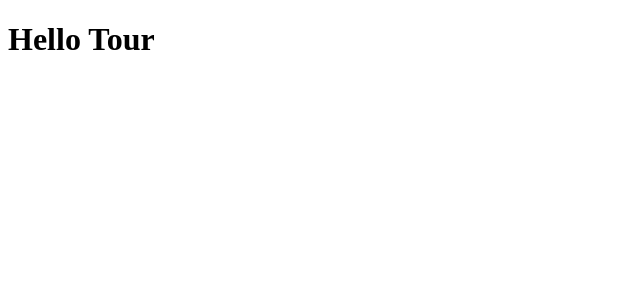
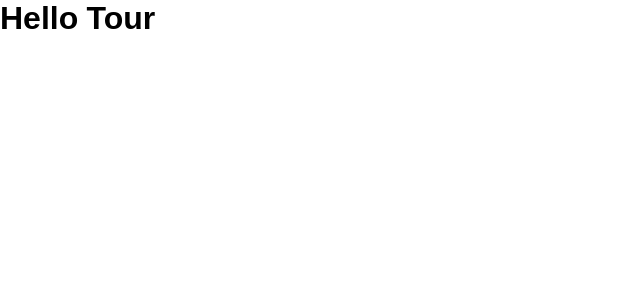
Before and after one commit to mdrubelhossain-me/Tour-and-Travel, a React (Vite) app: page / in a window 1280 px wide. Shown: the top 300 px of the page, without its empty margins (0-640 px from the left). Built offline with nearby package versions, Linux system fonts and the light colour scheme.

Commit message:
default css added in index.css

```diff
--- a/src/index.css
+++ b/src/index.css
@@ -0,0 +1,14 @@
+html,
+body {
+    margin: 0;
+    padding: 0;
+    width: 100%;
+    height: 100%;
+    font-family: 'Noto Sans Bengali', sans-serif;
+}
+
+* {
+    margin: 0;
+    padding: 0;
+    box-sizing: border-box;
+}
```
